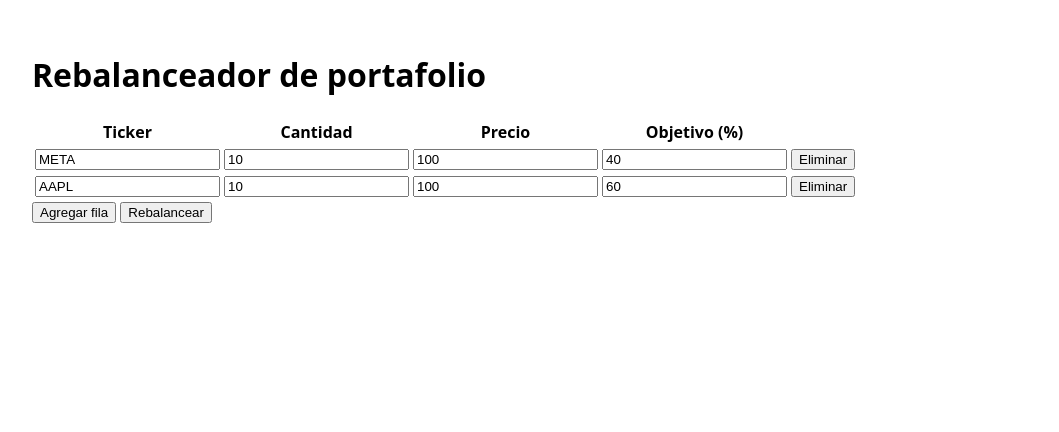
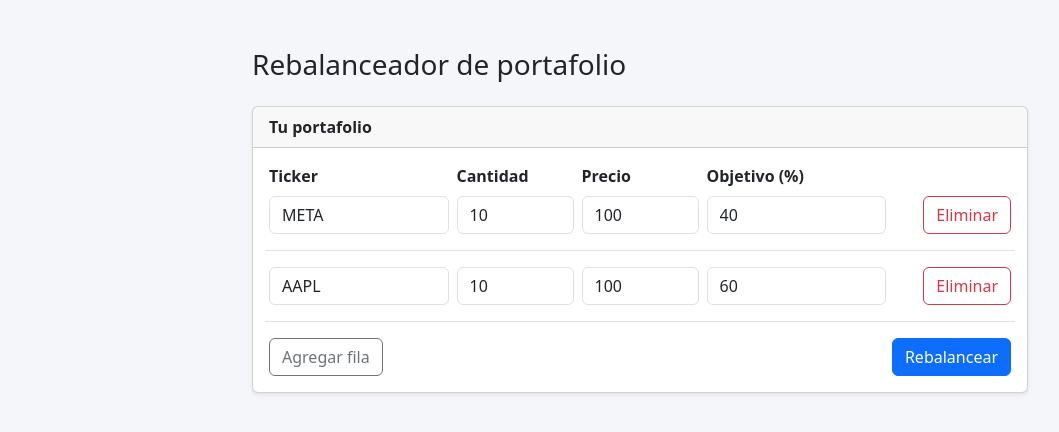
Before and after one commit to nataliadiazoyarzun/fintual, a React (Vite) app in the folder frontend/: page / in a window 1280 px wide. Shown: the top 432 px of the page, without its empty margins (0-1059 px from the left). Built offline with nearby package versions, Linux system fonts and the light colour scheme; no server answers.

Commit message:
feat: improve accessibility and mobile layout

```diff
--- a/frontend/package.json
+++ b/frontend/package.json
@@ -9,6 +9,7 @@
     "preview": "vite preview"
   },
   "dependencies": {
+    "bootstrap": "^5.3.8",
     "react": "^18.3.1",
     "react-dom": "^18.3.1"
   },
--- a/frontend/src/App.jsx
+++ b/frontend/src/App.jsx
@@ -43,19 +43,33 @@ export default function App() {
   }
 
   return (
-    <main>
-      <h1>Rebalanceador de portafolio</h1>
+    <main className="container py-5" style={{ maxWidth: 800 }}>
+      <h1 className="h3 mb-4">Rebalanceador de portafolio</h1>
 
+      <div className="card shadow-sm mb-4">
+        <div className="card-header fw-semibold">Tu portafolio</div>
+        <div className="card-body">
           <PortfolioForm
             rows={rows}
             onChange={setRows}
             onSubmit={handleRebalance}
             loading={loading}
           />
+        </div>
+      </div>
 
-      {loading && <p>Cargando...</p>}
-      {error && <p role="alert">Error: {error}</p>}
-      {result && <RecommendationsTable result={result} />}
+      {loading && (
+        <p className="text-muted" role="status">
+          Cargando...
+        </p>
+      )}
+      {error && (
+        <div className="alert alert-danger" role="alert">
+          Error: {error}
+        </div>
+      )}
+      {/* The live region exists before the result so screen readers announce it. */}
+      <div aria-live="polite">{result && <RecommendationsTable result={result} />}</div>
     </main>
   );
 }
--- a/frontend/src/components/PortfolioForm.jsx
+++ b/frontend/src/components/PortfolioForm.jsx
@@ -1,4 +1,24 @@
+import { useEffect, useRef, useState } from 'react';
+
+const FIELDS = [
+  { name: 'ticker', label: 'Ticker', type: 'text', col: 'col-12 col-md-3' },
+  { name: 'quantity', label: 'Cantidad', type: 'number', col: 'col-6 col-md-2' },
+  { name: 'price', label: 'Precio', type: 'number', col: 'col-6 col-md-2' },
+  { name: 'target', label: 'Objetivo (%)', type: 'number', col: 'col-6 col-md-3' },
+];
+
 export default function PortfolioForm({ rows, onChange, onSubmit, loading }) {
+  const [focusId, setFocusId] = useState(null);
+  const tickerInputs = useRef({});
+
+  // After adding a row, move keyboard focus to its ticker field.
+  useEffect(() => {
+    if (focusId !== null) {
+      tickerInputs.current[focusId]?.focus();
+      setFocusId(null);
+    }
+  }, [focusId]);
+
   function updateRow(id, field, value) {
     onChange(rows.map((row) => (row.id === id ? { ...row, [field]: value } : row)));
   }
@@ -8,7 +28,9 @@ export default function PortfolioForm({ rows, onChange, onSubmit, loading }) {
   }
 
   function addRow() {
-    onChange([...rows, newRow()]);
+    const row = newRow();
+    onChange([...rows, row]);
+    setFocusId(row.id);
   }
 
   function handleSubmit(event) {
@@ -18,69 +40,66 @@ export default function PortfolioForm({ rows, onChange, onSubmit, loading }) {
 
   return (
     <form onSubmit={handleSubmit}>
-      <table>
-        <thead>
-          <tr>
-            <th>Ticker</th>
-            <th>Cantidad</th>
-            <th>Precio</th>
-            <th>Objetivo (%)</th>
-            <th />
-          </tr>
-        </thead>
-        <tbody>
-          {rows.map((row) => (
-            <tr key={row.id}>
-              <td>
+      {/* Column headers for wide screens; on mobile each field shows its own label. */}
+      <div className="row g-2 mb-2 fw-semibold d-none d-md-flex" aria-hidden="true">
+        {FIELDS.map((field) => (
+          <div key={field.name} className={field.col}>
+            {field.label}
+          </div>
+        ))}
+      </div>
+
+      {rows.map((row, index) => (
+        <div
+          key={row.id}
+          role="group"
+          aria-label={`Fila ${index + 1}`}
+          className="row g-2 align-items-end pb-3 mb-3 border-bottom"
+        >
+          {FIELDS.map((field) => (
+            <div key={field.name} className={field.col}>
+              <span className="d-block small text-muted mb-1 d-md-none" aria-hidden="true">
+                {field.label}
+              </span>
               <input
-                  aria-label="Ticker"
-                  value={row.ticker}
-                  onChange={(e) => updateRow(row.id, 'ticker', e.target.value)}
+                className="form-control"
+                aria-label={`${field.label}, fila ${index + 1}`}
+                type={field.type}
+                step={field.type === 'number' ? 'any' : undefined}
+                autoComplete={field.name === 'ticker' ? 'off' : undefined}
+                ref={
+                  field.name === 'ticker'
+                    ? (el) => {
+                        tickerInputs.current[row.id] = el;
+                      }
+                    : undefined
+                }
+                value={row[field.name]}
+                onChange={(e) => updateRow(row.id, field.name, e.target.value)}
               />
-              </td>
-              <td>
-                <input
-                  aria-label="Cantidad"
-                  type="number"
-                  step="any"
-                  value={row.quantity}
-                  onChange={(e) => updateRow(row.id, 'quantity', e.target.value)}
-                />
-              </td>
-              <td>
-                <input
-                  aria-label="Precio"
-                  type="number"
-                  step="any"
-                  value={row.price}
-                  onChange={(e) => updateRow(row.id, 'price', e.target.value)}
-                />
-              </td>
-              <td>
-                <input
-                  aria-label="Objetivo (%)"
-                  type="number"
-                  step="any"
-                  value={row.target}
-                  onChange={(e) => updateRow(row.id, 'target', e.target.value)}
-                />
-              </td>
-              <td>
-                <button type="button" onClick={() => removeRow(row.id)}>
+            </div>
+          ))}
+          <div className="col-6 col-md-2 text-end">
+            <button
+              type="button"
+              className="btn btn-outline-danger"
+              aria-label={`Eliminar fila ${index + 1}`}
+              onClick={() => removeRow(row.id)}
+            >
               Eliminar
             </button>
-              </td>
-            </tr>
+          </div>
+        </div>
       ))}
-        </tbody>
-      </table>
 
-      <button type="button" onClick={addRow}>
+      <div className="d-flex justify-content-between gap-2">
+        <button type="button" className="btn btn-outline-secondary" onClick={addRow}>
           Agregar fila
-      </button>{' '}
-      <button type="submit" disabled={loading}>
-        Rebalancear
         </button>
+        <button type="submit" className="btn btn-primary" disabled={loading}>
+          {loading ? 'Calculando...' : 'Rebalancear'}
+        </button>
+      </div>
     </form>
   );
 }
--- a/frontend/src/components/RecommendationsTable.jsx
+++ b/frontend/src/components/RecommendationsTable.jsx
@@ -2,6 +2,7 @@ const LOCALE = 'es-CL';
 
 // Display labels only; the API contract keeps BUY/SELL.
 const ACTION_LABELS = { BUY: 'Comprar', SELL: 'Vender' };
+const ACTION_BADGES = { BUY: 'text-bg-success', SELL: 'text-bg-danger' };
 
 const amountFormat = new Intl.NumberFormat(LOCALE, {
   minimumFractionDigits: 2,
@@ -18,36 +19,47 @@ export default function RecommendationsTable({ result }) {
   const { totalValue, recommendations } = result;
 
   return (
-    <section>
-      <h2>Resultado</h2>
-      <p>
+    <section className="card shadow-sm">
+      <h2 className="card-header h6 mb-0 fw-semibold">Resultado</h2>
+      <div className="card-body">
+        <p className="mb-3">
           Valor total del portafolio: <strong>{amountFormat.format(totalValue)}</strong>
         </p>
 
         {recommendations.length === 0 ? (
-        <p>Tu portafolio ya está balanceado. No hay operaciones recomendadas.</p>
+          <div className="alert alert-success mb-0">
+            Tu portafolio ya está balanceado. No hay operaciones recomendadas.
+          </div>
         ) : (
-        <table>
-          <thead>
+          <div className="table-responsive">
+            <table className="table table-hover align-middle mb-0">
+              <caption className="visually-hidden">Operaciones recomendadas</caption>
+              <thead className="table-light">
                 <tr>
-              <th>Ticker</th>
-              <th>Acción</th>
-              <th>Monto</th>
-              <th>Cantidad de acciones</th>
+                  <th scope="col">Ticker</th>
+                  <th scope="col">Acción</th>
+                  <th scope="col" className="text-end">Monto</th>
+                  <th scope="col" className="text-end">Cantidad de acciones</th>
                 </tr>
               </thead>
               <tbody>
                 {recommendations.map((rec) => (
                   <tr key={`${rec.action}-${rec.ticker}`}>
-                <td>{rec.ticker}</td>
-                <td>{ACTION_LABELS[rec.action] ?? rec.action}</td>
-                <td>{amountFormat.format(rec.amount)}</td>
-                <td>{sharesFormat.format(rec.shares)}</td>
+                    <th scope="row" className="fw-semibold">{rec.ticker}</th>
+                    <td>
+                      <span className={`badge ${ACTION_BADGES[rec.action] ?? 'text-bg-secondary'}`}>
+                        {ACTION_LABELS[rec.action] ?? rec.action}
+                      </span>
+                    </td>
+                    <td className="text-end">{amountFormat.format(rec.amount)}</td>
+                    <td className="text-end">{sharesFormat.format(rec.shares)}</td>
                   </tr>
                 ))}
               </tbody>
             </table>
+          </div>
         )}
+      </div>
     </section>
   );
 }
--- a/frontend/src/main.jsx
+++ b/frontend/src/main.jsx
@@ -1,5 +1,6 @@
 import React from 'react';
 import { createRoot } from 'react-dom/client';
+import 'bootstrap/dist/css/bootstrap.min.css';
 import App from './App.jsx';
 import './styles.css';
 
--- a/frontend/src/styles.css
+++ b/frontend/src/styles.css
@@ -1,5 +1,3 @@
 body {
-  font-family: system-ui, sans-serif;
-  margin: 0;
-  padding: 2rem;
+  background-color: #f4f6f9;
 }
```
Also changed, not shown: 1 other file (tests, documents, lock files or other folders). Lines whose indentation alone changed are shown as unchanged.
